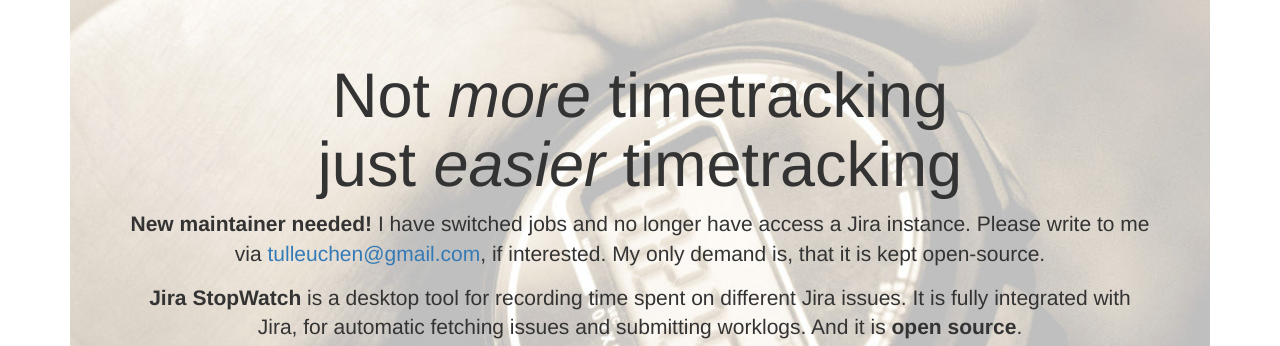
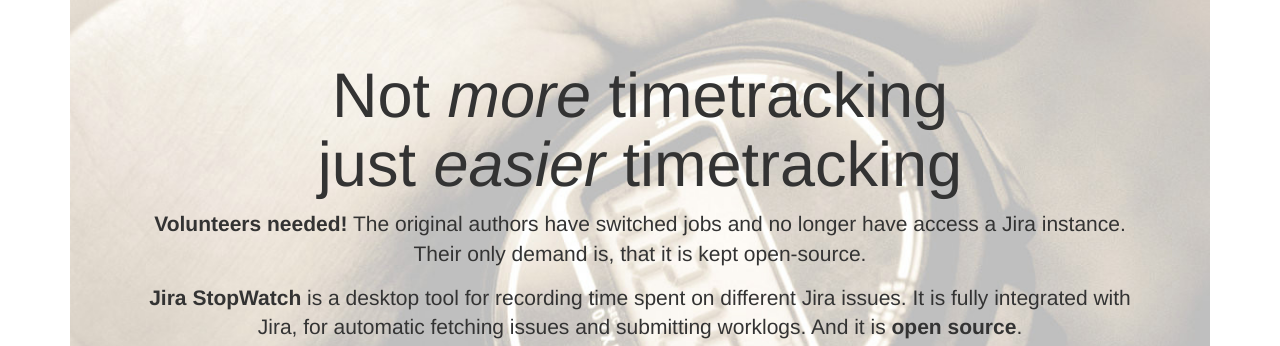
Before and after one commit to jirastopwatch/jirastopwatch.github.io, a plain HTML site: page index.html in a window 1280 px wide. Shown: the part 103-449 px from the top of the page. Drawn offline with nearby package versions, Linux system fonts and the light colour scheme.

Commit message:
Change call to action for new maintainers to a call for volunteers
Signed-off-by: Y. Meyer-Norwood <106889957+norwd@users.noreply.github.com>

```diff
--- a/index.html
+++ b/index.html
@@ -55,9 +55,9 @@
         </h1>
 
 	 <p class="lead">
-            <b>New maintainer needed!</b>
-            I have switched jobs and no longer have access a Jira instance.
-            Please write to me via <a ref="mailto:tulleuchen@gmail.com">tulleuchen@gmail.com</a>, if interested. My only demand is, that it is kept open-source.
+            <b>Volunteers needed!</b>
+            The original authors have switched jobs and no longer have access a Jira instance.
+            Their only demand is, that it is kept open-source.
           </p>
 
 	<p class="lead">
```
